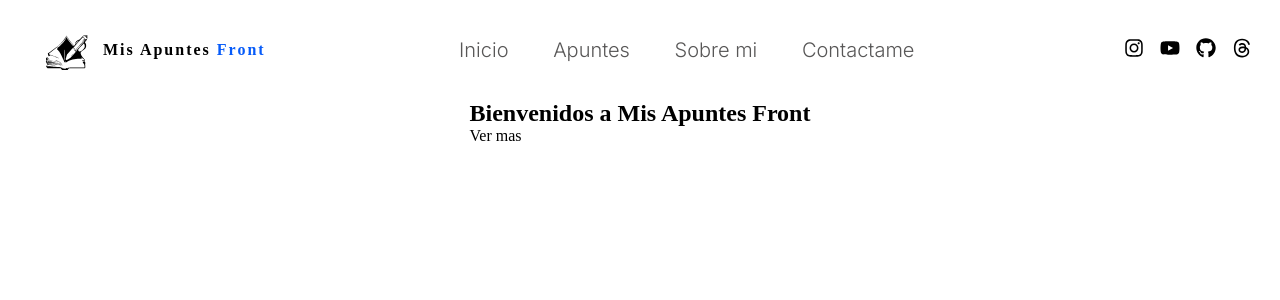
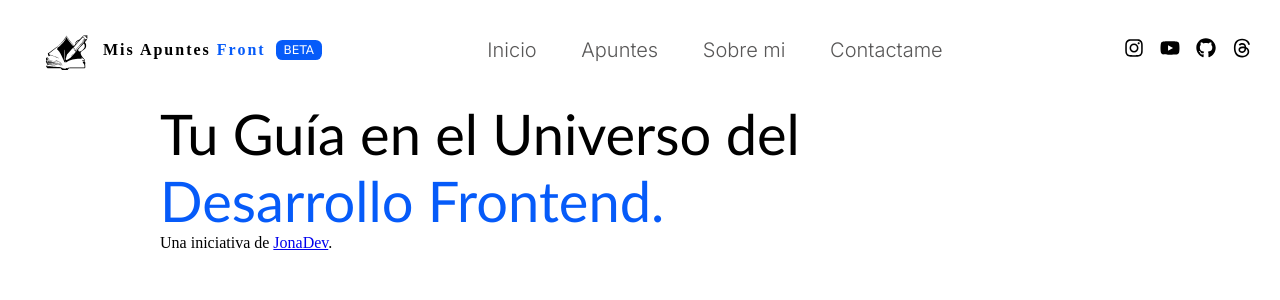
Before and after one commit to jonadeveloper/misapuntesfront, a React (Vite) app in the folder misapuntesfront/: page / in a window 1280 px wide. Shown: the top 300 px of the page. Built offline with nearby package versions, Linux system fonts and the light colour scheme.

Commit message:
iniciando la creacion de la home

```diff
--- a/misapuntesfront/src/App.css
+++ b/misapuntesfront/src/App.css
@@ -1,5 +1,4 @@
 @import url('https://fonts.googleapis.com/css2?family=Inter:ital,opsz,wght@0,14..32,100..900;1,14..32,100..900&display=swap');
-
 *{
     margin: 0;
     padding: 0;
@@ -23,4 +22,6 @@
     --primary-color-socialmedia: #000000;
     --secondary-color-socialmedia: #ffffff;
     --primary-color-socialmedia-hover: #7c7c7c;
+    /* -- sección HOME -- */
+    --primary-font-family-home: 'Trebuchet MS', 'Lucida Sans Unicode', 'Lucida Grande', 'Lucida Sans', Arial, sans-serif;
 }
--- a/misapuntesfront/src/components/navbar/Navbar.css
+++ b/misapuntesfront/src/components/navbar/Navbar.css
@@ -13,7 +13,10 @@ header{
     display: flex;
     align-items: center;
 }
-
+.logo img{
+    width: 4.688rem;
+    height: 4.688rem;
+}
 h2{
     font-family: var(--fot-family-logo);
     font-size: 1rem;
@@ -24,6 +27,18 @@ h2{
 
 span{
     color: var(--secondary-color-font-logo);
+}
+
+#beta{
+    background-color: var(--secondary-color-font-logo);
+    color: #ffff;
+    border-radius: 0.40rem;
+    width: fit-content;
+    margin-left: 10px;
+    padding: 0.2rem 0.5rem;
+    font-family: Verdana, Geneva, Tahoma, sans-serif;
+    text-transform: uppercase;
+    font-size: 0.75rem;
 }
 
 .menu-navigator{
--- a/misapuntesfront/src/components/navbar/Navbar.jsx
+++ b/misapuntesfront/src/components/navbar/Navbar.jsx
@@ -13,8 +13,8 @@ export default function Navbar() {
     <header>
       <Link to="/" className="linkDisabled">
       <div className="logo">
-        <img src={Logo} width={'75px'} height={'75px'} alt='Logo-mis-apuntes-front'/>
-        <h2>Mis Apuntes <span>Front</span></h2>
+        <img src={Logo} alt='Logo-mis-apuntes-front'/>
+        <h2>Mis Apuntes <span>Front</span></h2><span id='beta'> Beta </span>
       </div>
       </Link>
       <nav className="menu-navigator">
--- a/misapuntesfront/src/pages/home/Home.css
+++ b/misapuntesfront/src/pages/home/Home.css
@@ -1,5 +1,10 @@
 #home{
     display: flex;
-    justify-content: center;
-    align-items: center;
+    justify-content: space-around;
 }
+
+h1{
+    font-family:var(--primary-font-family-home);
+    font-weight: 100;
+    font-size: 3.5rem;
+}
--- a/misapuntesfront/src/pages/home/Home.jsx
+++ b/misapuntesfront/src/pages/home/Home.jsx
@@ -2,9 +2,14 @@ import './Home.css';
 export default function Home() {
   return (
     <section id="home">
-      <div>
-        <h1>Bienvenidos a Mis Apuntes Front</h1>
-        <p>Ver mas</p>
+      <div id='description'>
+        <h1 className='title'>Tu Guía en el Universo del <br/> <span>Desarrollo Frontend.</span></h1>
+        <p>
+          Una iniciativa de <a href='https://instagram.com/jona.dev_ok' target="_blank">JonaDev</a>.
+        </p>
+      </div>
+      <div className="homeimage">
+
       </div>
     </section>
   )
```
